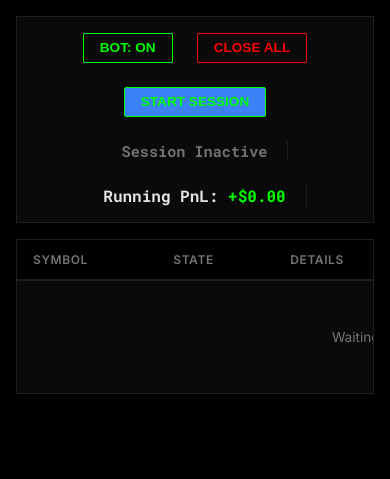
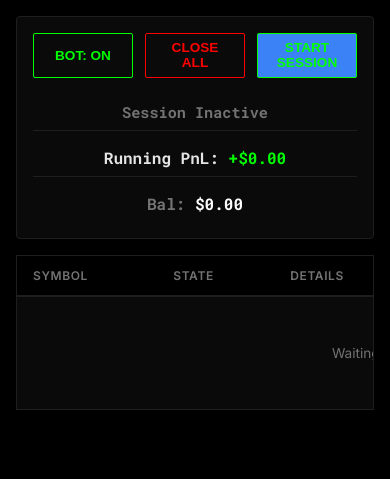
Before and after one commit to Abydars/dcaforex, a Flask app: page / in a window 390 px wide. Shown: the top 479 px of the page. Run offline with Flask 3, Linux system fonts and the light colour scheme.

Commit message:
Update index.html

```diff
--- a/templates/index.html
+++ b/templates/index.html
@@ -43,22 +43,60 @@
             background: var(--table-bg);
             padding: 1rem;
             border: 1px solid var(--border-color);
+            border-radius: 4px;
+        }
+
+        .header-buttons {
+            display: flex;
+            gap: 0.75rem;
+            flex-wrap: wrap;
+        }
+
+        .header-stats {
+            display: flex;
+            align-items: center;
+            flex-wrap: wrap;
         }
 
         .pnl-pill {
             background: transparent;
             border-right: 1px solid var(--border-color);
-            padding: 0 1.25rem;
+            padding: 0 1rem;
             font-size: 1rem;
             font-weight: 600;
             font-family: 'Roboto Mono', monospace;
         }
+        .pnl-pill:last-child {
+            border-right: none;
+        }
 
-        .header-right {
-            display: flex;
-            align-items: center;
-            gap: 1.5rem;
-            flex-wrap: wrap;
+        @media (max-width: 768px) {
+            .header-container {
+                flex-direction: column;
+                align-items: flex-start;
+            }
+            .header-stats {
+                width: 100%;
+                justify-content: space-between;
+                gap: 0.5rem;
+            }
+            .pnl-pill {
+                border-right: none;
+                padding: 0.5rem 0;
+                width: 100%;
+                border-bottom: 1px solid var(--border-color);
+            }
+            .pnl-pill:last-child {
+                border-bottom: none;
+            }
+            .header-buttons {
+                width: 100%;
+                justify-content: space-between;
+            }
+            .btn-toggle, .btn-close-all {
+                flex: 1;
+                text-align: center;
+            }
         }
 
         .btn-close {
@@ -242,16 +280,18 @@
 </head>
 <body>
 
-    <div class="header-container" style="justify-content: flex-end;">
-        <div class="header-right">
+    <div class="header-container">
+        <div class="header-buttons">
             <button id="btn-toggle" class="btn-toggle" onclick="toggleBot()">BOT: ON</button>
             <button class="btn-close-all" onclick="closeAll()">Close All</button>
-
             <button id="btn-session" class="btn-toggle" onclick="openSessionModal()" style="background-color: #3b82f6;">Start Session</button>
+        </div>
+        <div class="header-stats">
             <div class="pnl-pill" id="session-stats" style="font-size: 0.95rem; color: var(--text-secondary);">
                 Session Inactive
             </div>
             <div class="pnl-pill" id="total-pnl">Total P/L: $0.00</div>
+            <div class="pnl-pill" id="account-bal" style="color: var(--text-secondary);">Bal: $0.00</div>
         </div>
     </div>
 
@@ -324,6 +364,10 @@
             const pnlEl = document.getElementById('total-pnl');
             const isProfit = pnl >= 0;
             pnlEl.innerHTML = `Running PnL: <span style="color: ${isProfit ? 'var(--green)' : 'var(--red)'}">${isProfit ? '+' : ''}$${pnl.toFixed(2)}</span>`;
+
+            const balEl = document.getElementById('account-bal');
+            const bal = apiData.balance || 0;
+            if (balEl) balEl.innerHTML = `Bal: <span style="color:#fff">$${bal.toFixed(2)}</span>`;
 
             isSessionActive = apiData.session_active;
             const sessionBtn = document.getElementById('btn-session');
```
